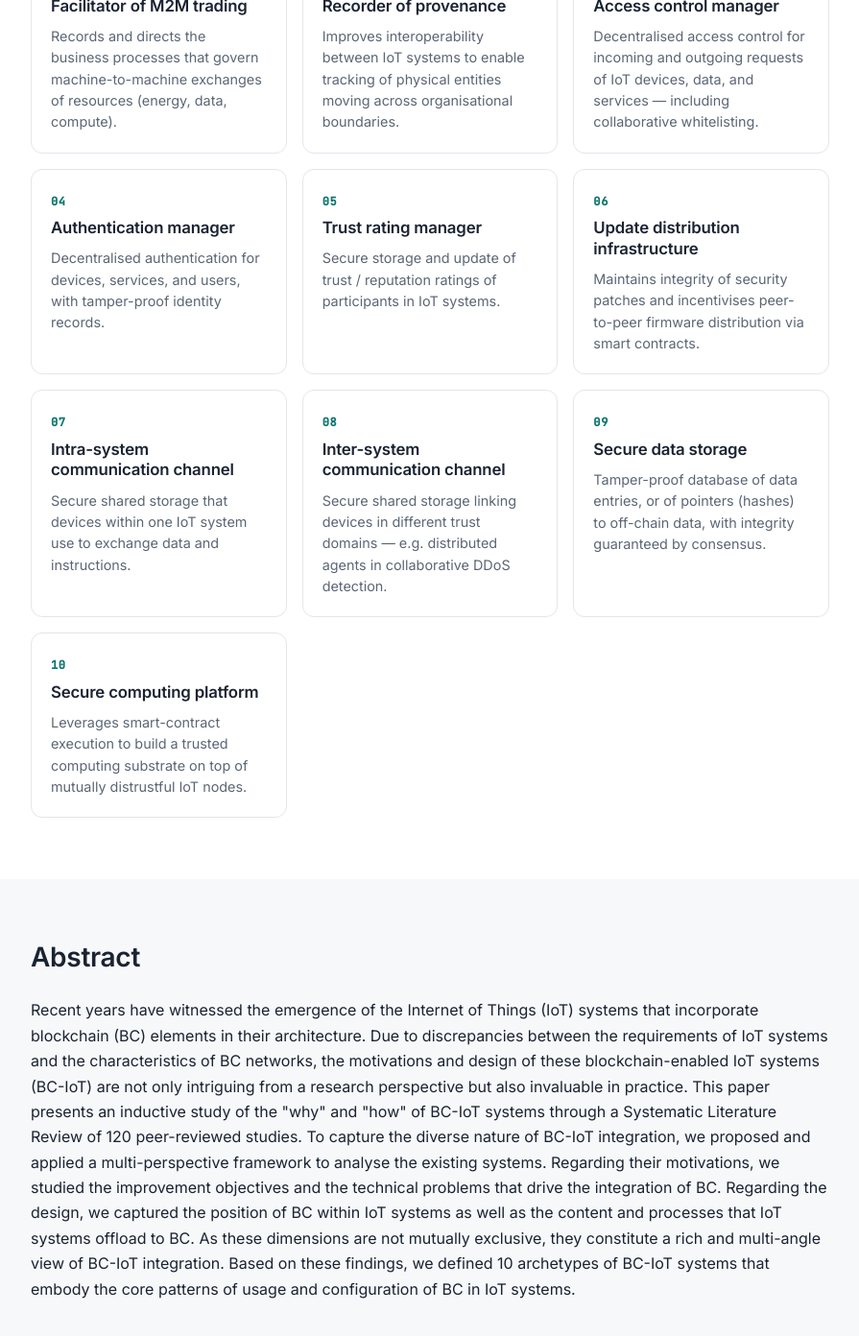
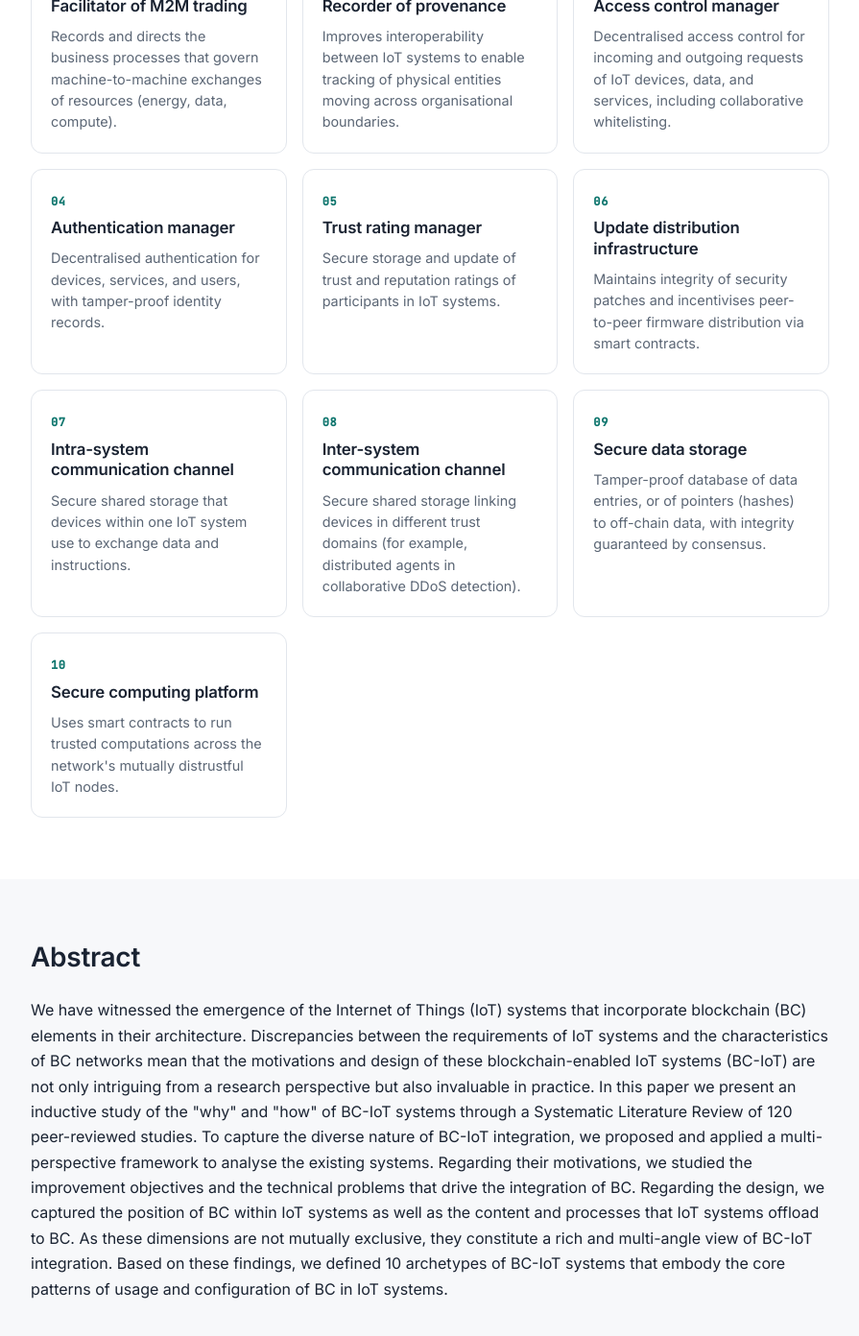
Before and after one commit to nguyentran0212/webpage-jnca-bc-iot-slr, a Jekyll site: the page built from index.md, in a window 1280 px wide and 1400 px high, scrolled down 5188 px. Shown: the top 1392 px of the window at 96% size, without its empty margins (192-1087 px from the left). Built offline with Jekyll 4.4.1, drawn with Linux system fonts in a browser that asks for light colours; some of the changed text lies outside the part shown.

Commit message:
Rewrite in author voice; remove cite meta-references; normalize BibTeX heading

```diff
--- a/index.md
+++ b/index.md
@@ -46,10 +46,10 @@ description: "An inductive systematic review of 120 peer-reviewed blockchain-IoT
     <p>
       We systematically reviewed <strong>120 peer-reviewed studies</strong> on blockchain-enabled IoT
       systems and asked two questions: <em>why</em> do IoT systems integrate blockchain, and
-      <em>how</em> is the integration actually done? We extracted 17 features organised into a
-      multi-perspective framework, then synthesised the findings into
-      <strong>10 archetypes</strong> that capture the recurring patterns of blockchain-IoT integration
-      — useful for classifying existing systems and guiding new ones.
+      <em>how</em> is the integration actually done? We extracted 17 features, organised them into a
+      multi-perspective framework, and synthesised the findings into
+      <strong>10 archetypes</strong> that capture the recurring patterns of blockchain-IoT
+      integration. We hope these archetypes will be useful for classifying existing systems and guiding new ones.
     </p>
   </div>
 </section>
@@ -82,12 +82,12 @@ description: "An inductive systematic review of 120 peer-reviewed blockchain-IoT
   <div class="container">
     <h2>Research method</h2>
     <p>
-      A four-phase Systematic Literature Review following Kitchenham et al.'s protocol:
-      (1) structured query across Scopus, IEEE Xplore, and ACM Digital Library;
+      We ran a four-phase Systematic Literature Review following Kitchenham et al.'s protocol:
+      (1) a structured query across Scopus, IEEE Xplore, and ACM Digital Library;
       (2) coarse-grained selection on titles and abstracts; (3) fine-grained selection on full
-      text; (4) quality filtering. Cross-validation among the authors reduced selection bias;
-      automation (Python de-duplication, prototype selection algorithm) reduced human
-      involvement. Literature identification concluded in January 2020.
+      text; and (4) quality filtering. We cross-validated among the authors to reduce selection bias,
+      and automated the parts that didn't need human judgement (Python de-duplication, prototype
+      selection algorithm). Literature identification concluded in January 2020.
     </p>
     <figure class="figure">
       <img src="{{ '/assets/figures/SLR_overview.png' | relative_url }}" alt="Overview of the SLR research questions, review process, and key findings">
@@ -102,14 +102,14 @@ description: "An inductive systematic review of 120 peer-reviewed blockchain-IoT
   <div class="container">
     <h2>Multi-perspective framework</h2>
     <p>
-      BC-IoT systems are complex — they carry decisions, trade-offs, and technical debt from
+      BC-IoT systems are complex. They carry decisions, trade-offs, and technical debt from
       both sides. To capture this, we organise the 17 extraction features around four angles:
     </p>
     <ul class="framework-list">
-      <li><strong>Why</strong> — improvement objectives (quality attributes, new functionality) and technical problems driving the integration.</li>
-      <li><strong>How (IoT side)</strong> — where BC fits (logical and physical position) and what IoT systems offload to BC (on-chain / off-chain data and logic).</li>
-      <li><strong>How (BC side)</strong> — configuration of the integrated BC networks: number, permission model, consensus protocol, development platform.</li>
-      <li><strong>Optimisation</strong> — how BC was tuned to fit IoT's resource, throughput, and off-chain-verification constraints.</li>
+      <li><strong>Why</strong>: improvement objectives (quality attributes, new functionality) and the technical problems driving the integration.</li>
+      <li><strong>How (IoT side)</strong>: where BC fits (logical and physical position) and what IoT systems offload to BC (on-chain and off-chain data and logic).</li>
+      <li><strong>How (BC side)</strong>: the configuration of the integrated BC networks, including number, permission model, consensus protocol, and development platform.</li>
+      <li><strong>Optimisation</strong>: how BC was tuned to fit IoT's resource, throughput, and off-chain-verification constraints.</li>
     </ul>
     <figure class="figure">
       <img src="{{ '/assets/figures/framework.png' | relative_url }}" alt="The multi-perspective framework for analysing BC-IoT systems">
@@ -161,8 +161,8 @@ description: "An inductive systematic review of 120 peer-reviewed blockchain-IoT
   <div class="container">
     <h2>The 10 archetypes</h2>
     <p>
-      Patterns distilled from the literature. Most real BC-IoT systems combine multiple
-      archetypes and adapt them to their context — these are the templates they draw from.
+      We distilled these patterns from the literature. Most real BC-IoT systems combine multiple
+      archetypes and adapt them to their context. These are the templates they draw from.
     </p>
 
     <div class="archetypes-grid">
@@ -181,7 +181,7 @@ description: "An inductive systematic review of 120 peer-reviewed blockchain-IoT
       <div class="archetype">
         <div class="archetype-num">03</div>
         <h3>Access control manager</h3>
-        <p>Decentralised access control for incoming and outgoing requests of IoT devices, data, and services — including collaborative whitelisting.</p>
+        <p>Decentralised access control for incoming and outgoing requests of IoT devices, data, and services, including collaborative whitelisting.</p>
       </div>
 
       <div class="archetype">
@@ -193,7 +193,7 @@ description: "An inductive systematic review of 120 peer-reviewed blockchain-IoT
       <div class="archetype">
         <div class="archetype-num">05</div>
         <h3>Trust rating manager</h3>
-        <p>Secure storage and update of trust / reputation ratings of participants in IoT systems.</p>
+        <p>Secure storage and update of trust and reputation ratings of participants in IoT systems.</p>
       </div>
 
       <div class="archetype">
@@ -211,7 +211,7 @@ description: "An inductive systematic review of 120 peer-reviewed blockchain-IoT
       <div class="archetype">
         <div class="archetype-num">08</div>
         <h3>Inter-system communication channel</h3>
-        <p>Secure shared storage linking devices in different trust domains — e.g. distributed agents in collaborative DDoS detection.</p>
+        <p>Secure shared storage linking devices in different trust domains (for example, distributed agents in collaborative DDoS detection).</p>
       </div>
 
       <div class="archetype">
@@ -223,7 +223,7 @@ description: "An inductive systematic review of 120 peer-reviewed blockchain-IoT
       <div class="archetype">
         <div class="archetype-num">10</div>
         <h3>Secure computing platform</h3>
-        <p>Leverages smart-contract execution to build a trusted computing substrate on top of mutually distrustful IoT nodes.</p>
+        <p>Uses smart contracts to run trusted computations across the network's mutually distrustful IoT nodes.</p>
       </div>
     </div>
   </div>
@@ -233,27 +233,27 @@ description: "An inductive systematic review of 120 peer-reviewed blockchain-IoT
   <div class="container">
     <h2>Abstract</h2>
     <p>
-      Recent years have witnessed the emergence of the Internet of Things (IoT) systems that incorporate
-      blockchain (BC) elements in their architecture. Due to discrepancies between the requirements of IoT
-      systems and the characteristics of BC networks, the motivations and design of these blockchain-enabled
-      IoT systems (BC-IoT) are not only intriguing from a research perspective but also invaluable in
-      practice. This paper presents an inductive study of the "why" and "how" of BC-IoT systems through a
-      Systematic Literature Review of 120 peer-reviewed studies. To capture the diverse nature of BC-IoT
-      integration, we proposed and applied a multi-perspective framework to analyse the existing systems.
-      Regarding their motivations, we studied the improvement objectives and the technical problems that drive
-      the integration of BC. Regarding the design, we captured the position of BC within IoT systems as
-      well as the content and processes that IoT systems offload to BC. As these dimensions are not
-      mutually exclusive, they constitute a rich and multi-angle view of BC-IoT integration. Based on
-      these findings, we defined 10 archetypes of BC-IoT systems that embody the core patterns of usage
-      and configuration of BC in IoT systems.
+      We have witnessed the emergence of the Internet of Things (IoT) systems that incorporate
+      blockchain (BC) elements in their architecture. Discrepancies between the requirements of IoT
+      systems and the characteristics of BC networks mean that the motivations and design of these
+      blockchain-enabled IoT systems (BC-IoT) are not only intriguing from a research perspective
+      but also invaluable in practice. In this paper we present an inductive study of the "why" and
+      "how" of BC-IoT systems through a Systematic Literature Review of 120 peer-reviewed studies.
+      To capture the diverse nature of BC-IoT integration, we proposed and applied a
+      multi-perspective framework to analyse the existing systems. Regarding their motivations, we
+      studied the improvement objectives and the technical problems that drive the integration of BC.
+      Regarding the design, we captured the position of BC within IoT systems as well as the content
+      and processes that IoT systems offload to BC. As these dimensions are not mutually exclusive,
+      they constitute a rich and multi-angle view of BC-IoT integration. Based on these findings, we
+      defined 10 archetypes of BC-IoT systems that embody the core patterns of usage and configuration
+      of BC in IoT systems.
     </p>
   </div>
 </section>
 
 <section class="section">
   <div class="container">
-    <h2>Cite this paper</h2>
-    <p>BibTeX entry (metadata sourced from <a href="https://api.crossref.org/works/10.1016/j.jnca.2020.102844" rel="noopener">Crossref</a>):</p>
+    <h2>BibTeX</h2>
     <pre class="bibtex"><code>@article{Tran2021bc_iot_slr,
   author    = {Tran, Nguyen Khoi and Babar, M. Ali and Boan, Jonathan},
   title     = {Integrating Blockchain and Internet of Things Systems:
```
Also changed, not shown: other parts of index.md (+1 -1 lines).
